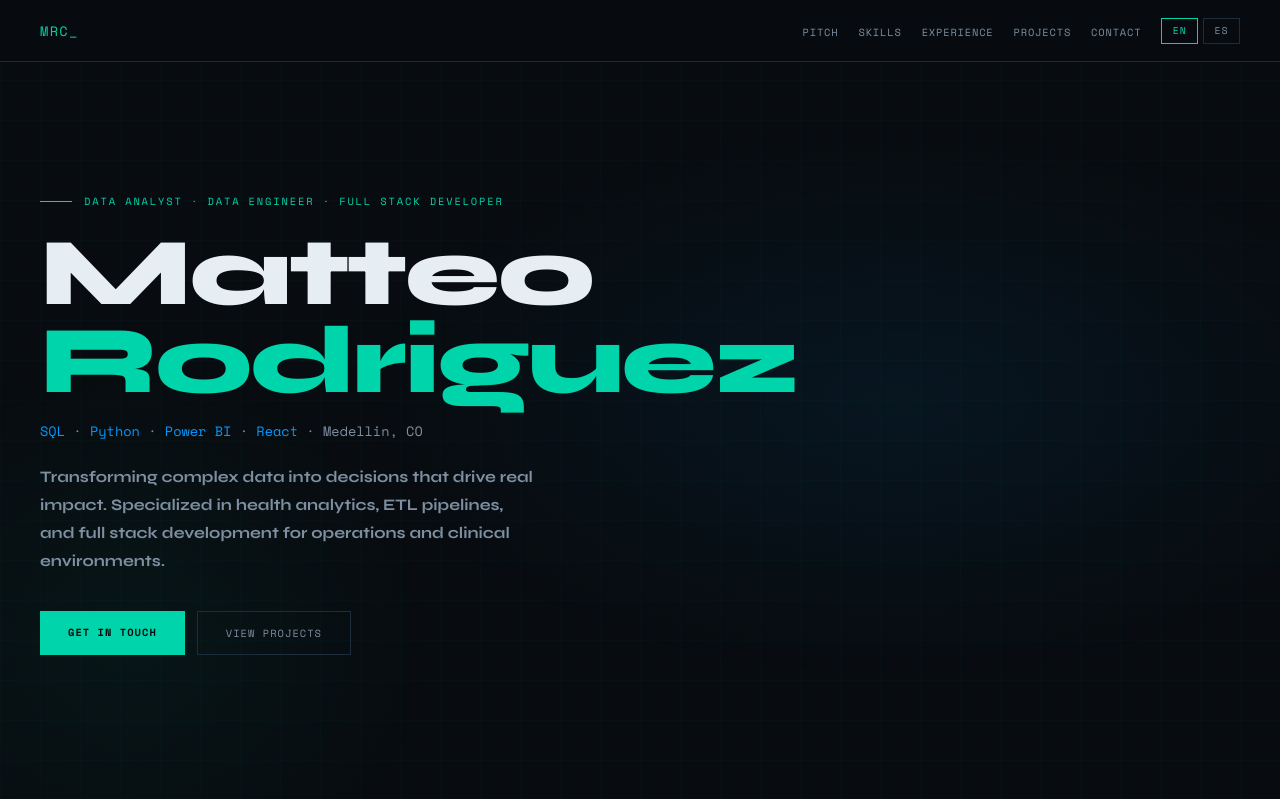
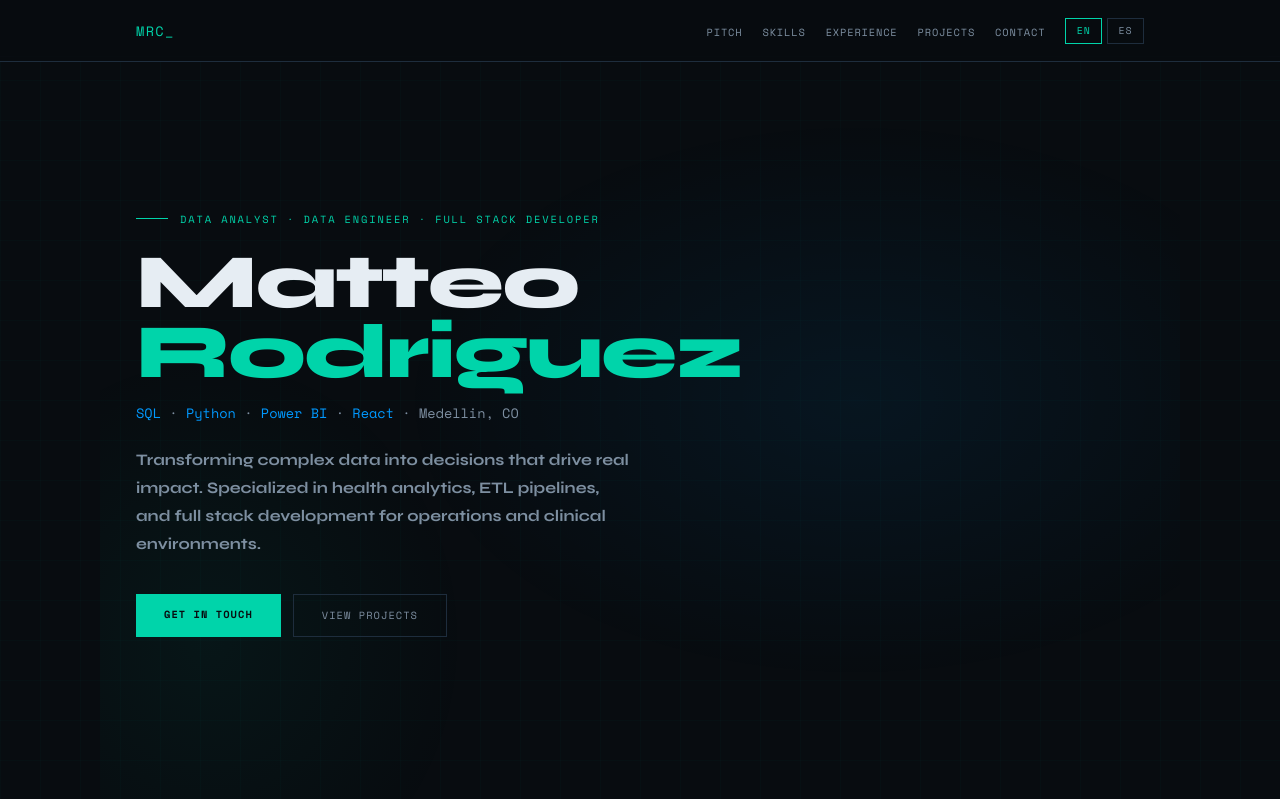
Before and after one commit to Mattroca22/-matteo-portfolio, a React (Vite) app: page / in a window 1280 px wide. Shown: the top 799 px of the page. Built offline with nearby package versions, Linux system fonts and the light colour scheme; no server answers.

Commit message:
Portfolio Last_v1

```diff
--- a/src/App.css
+++ b/src/App.css
@@ -1,12 +1,20 @@
 /* ── NAV ── */
 .nav {
   position: fixed; top: 0; left: 0; right: 0; z-index: 200;
-  display: flex; justify-content: space-between; align-items: center;
-  padding: 1.1rem 2.5rem;
   background: rgba(8,12,16,0.95); backdrop-filter: blur(14px);
   border-bottom: 1px solid var(--border);
 }
-.nav-logo { font-family: var(--mono); font-size: .85rem; color: var(--accent); letter-spacing: .1em; }
+.nav-inner {
+  max-width: var(--page-max, 1080px);
+  margin-inline: auto;
+  width: 100%;
+  padding: 1.1rem var(--page-pad-x, 1rem);
+  display: flex;
+  justify-content: space-between;
+  align-items: center;
+  gap: 1rem;
+}
+.nav-logo { font-family: var(--mono); font-size: .85rem; color: var(--accent); letter-spacing: .1em; flex-shrink: 0; }
 .blink { animation: blink 1s step-end infinite; }
 @keyframes blink { 50% { opacity: 0; } }
 
@@ -49,7 +57,7 @@
 .mobile-menu.open { max-height: 320px; padding: 1rem 0; }
 .mobile-menu a {
   font-family: var(--mono); font-size: .8rem; color: var(--muted); text-decoration: none;
-  text-transform: uppercase; letter-spacing: .1em; padding: .85rem 2rem; transition: all .2s;
+  text-transform: uppercase; letter-spacing: .1em; padding: .85rem var(--page-pad-x, 1rem); transition: all .2s;
   border-bottom: 1px solid var(--border);
 }
 .mobile-menu a:hover { color: var(--accent); background: rgba(0,212,170,.04); }
@@ -57,7 +65,10 @@
 /* ── HERO ── */
 .hero {
   min-height: 100svh; display: flex; align-items: center;
-  padding: 6rem 2.5rem 3rem; position: relative; overflow: hidden;
+  padding: 6rem var(--page-pad-x, 1rem) 3rem; position: relative; overflow: hidden;
+  box-sizing: border-box;
+  max-width: var(--page-max, 1080px);
+  margin-inline: auto;
 }
 .hero-bg {
   position: absolute; inset: 0;
@@ -73,7 +84,7 @@
 }
 .hero-tag::before { content: ''; width: 32px; height: 1px; background: var(--accent); flex-shrink: 0; }
 .hero-name {
-  font-size: clamp(2.8rem, 8vw, 6rem); font-weight: 800;
+  font-size: clamp(2.4rem, 6vw, 5rem); font-weight: 800;
   line-height: .92; letter-spacing: -.025em; margin-bottom: .9rem;
 }
 .hero-name span { color: var(--accent); }
@@ -98,6 +109,9 @@
   display: flex; gap: 0; flex-wrap: nowrap; overflow-x: auto; scrollbar-width: none;
   background: var(--surface); border-top: 1px solid var(--border); border-bottom: 1px solid var(--border);
   position: relative; z-index: 1;
+  box-sizing: border-box;
+  max-width: var(--page-max, 1080px);
+  margin-inline: auto;
 }
 .stats-bar::-webkit-scrollbar { display: none; }
 .stat {
@@ -110,7 +124,14 @@
 .stat-label { font-family: var(--mono); font-size: .58rem; color: var(--muted); text-transform: uppercase; letter-spacing: .08em; line-height: 1.4; }
 
 /* ── SECTIONS ── */
-section { padding: 4.5rem 2.5rem; position: relative; z-index: 1; }
+section {
+  padding: 4.5rem var(--page-pad-x, 1rem);
+  position: relative;
+  z-index: 1;
+  box-sizing: border-box;
+  max-width: var(--page-max, 1080px);
+  margin-inline: auto;
+}
 .section-alt { background: var(--surface); border-top: 1px solid var(--border); border-bottom: 1px solid var(--border); }
 .section-tag { font-family: var(--mono); font-size: .6rem; color: var(--accent); letter-spacing: .25em; text-transform: uppercase; margin-bottom: .6rem; }
 .section-title { font-size: clamp(1.8rem, 4vw, 2.8rem); font-weight: 800; letter-spacing: -.02em; margin-bottom: 2.5rem; line-height: 1; }
@@ -132,7 +153,8 @@ section { padding: 4.5rem 2.5rem; position: relative; z-index: 1; }
 
 /* ── SKILLS ── */
 .skills-grid {
-  display: grid; grid-template-columns: repeat(auto-fit, minmax(220px, 1fr));
+  display: grid;
+  grid-template-columns: repeat(auto-fill, minmax(min(240px, 100%), 1fr));
   gap: 1px; background: var(--border); border: 1px solid var(--border);
 }
 .skill-card { background: var(--surface); padding: 1.75rem; transition: background .2s; }
@@ -156,7 +178,8 @@ section { padding: 4.5rem 2.5rem; position: relative; z-index: 1; }
 
 /* ── PROJECTS ── */
 .projects-grid {
-  display: grid; grid-template-columns: repeat(auto-fit, minmax(280px, 1fr));
+  display: grid;
+  grid-template-columns: repeat(auto-fill, minmax(min(280px, 100%), 1fr));
   gap: 1px; background: var(--border); border: 1px solid var(--border);
 }
 .project-card { background: var(--surface); padding: 2.25rem; transition: background .2s; position: relative; overflow: hidden; }
@@ -272,9 +295,15 @@ section { padding: 4.5rem 2.5rem; position: relative; z-index: 1; }
 
 /* ── FOOTER ── */
 footer {
-  padding: 1.75rem 2.5rem; display: flex; justify-content: space-between; align-items: center;
+  padding: 1.75rem var(--page-pad-x, 1rem);
+  display: flex;
+  justify-content: space-between;
+  align-items: center;
   border-top: 1px solid var(--border); font-family: var(--mono); font-size: .65rem; color: var(--muted);
   flex-wrap: wrap; gap: .5rem; position: relative; z-index: 1;
+  box-sizing: border-box;
+  max-width: var(--page-max, 1080px);
+  margin-inline: auto;
 }
 
 /* ── FADE IN ── */
@@ -285,23 +314,31 @@ footer {
    RESPONSIVE — genuine mobile-first
    ━━━━━━━━━━━━━━━━━━━━━━━━━━━━━━━━━━━━ */
 
-/* Tablet (≤ 900px) */
-@media (max-width: 900px) {
-  .pitch-layout { grid-template-columns: 1fr; gap: 2.5rem; }
-  .contact-grid { grid-template-columns: 1fr; gap: 2.5rem; }
+@media (max-width: 1100px) {
+  .nav-links { gap: .75rem; }
+  .nav-links a { letter-spacing: .06em; }
 }
 
-/* Mobile (≤ 640px) */
+/* Tablets / laptops (≤1024px) */
+@media (max-width: 1024px) {
+  .pitch-layout { grid-template-columns: 1fr; gap: 2.25rem; }
+  .contact-grid { grid-template-columns: 1fr; gap: 2.25rem; }
+}
+
+/* Narrow nav (≤900px): hamburger */
+@media (max-width: 900px) {
+  .desktop-only { display: none !important; }
+  .mobile-nav-right { display: flex; align-items: center; }
+}
+
+/* Mobile (≤640px) */
 @media (max-width: 640px) {
-  .nav { padding: .9rem 1.25rem; }
-  .desktop-only { display: none !important; }
-  .mobile-nav-right { display: flex; }
-
-  .hero { padding: 5.5rem 1.25rem 2.5rem; min-height: 100svh; }
+  .nav-inner { padding: .9rem var(--page-pad-x, 1rem); }
+  .hero { padding: 5.5rem var(--page-pad-x, 1rem) 2.5rem; min-height: 100svh; }
   .hero-name { font-size: clamp(2.4rem, 11vw, 3.5rem); }
   .hero-desc { font-size: .92rem; }
 
-  section { padding: 3.5rem 1.25rem; }
+  section { padding: 3.5rem var(--page-pad-x, 1rem); }
 
   .stats-bar { flex-wrap: nowrap; }
   .stat { padding: 1.1rem 1rem; flex: 0 0 auto; }
@@ -318,5 +355,11 @@ footer {
   .contact-grid { gap: 2rem; }
   .code-block { font-size: .68rem; padding: 1.25rem; }
 
-  footer { flex-direction: column; text-align: center; padding: 1.25rem; }
+  footer { flex-direction: column; text-align: center; padding: 1.25rem var(--page-pad-x, 1rem); }
 }
+
+/* Fluid type on very narrow screens */
+@media (max-width: 380px) {
+  .section-title { font-size: clamp(1.55rem, 8vw, 2.2rem); }
+  .contact-tab { font-size: .55rem; letter-spacing: .06em; }
+}
--- a/src/App.jsx
+++ b/src/App.jsx
@@ -92,6 +92,7 @@ export default function App() {
     <>
       {/* NAV */}
       <nav className="nav">
+        <div className="nav-inner">
           <div className="nav-logo">MRC<span className="blink">_</span></div>
 
           {/* Desktop links */}
@@ -116,6 +117,7 @@ export default function App() {
               <span className={menuOpen ? 'open' : ''} />
               <span className={menuOpen ? 'open' : ''} />
             </button>
+          </div>
         </div>
       </nav>
 
--- a/src/index.css
+++ b/src/index.css
@@ -9,10 +9,16 @@
   --muted: #7d8fa1;
   --mono: 'Space Mono', monospace;
   --sans: 'Syne', sans-serif;
+
+  --page-max: 1080px;
+  --page-pad-x: clamp(1rem, 5vw, 2.25rem);
 }
 
 *, *::before, *::after { box-sizing: border-box; margin: 0; padding: 0; }
-html { scroll-behavior: smooth; }
+html {
+  scroll-behavior: smooth;
+  -webkit-text-size-adjust: 100%;
+}
 
 body {
   background: var(--bg);
@@ -20,6 +26,11 @@ body {
   font-family: var(--sans);
   overflow-x: hidden;
   cursor: auto;
+}
+
+#root {
+  position: relative;
+  z-index: 1;
 }
 
 body::before {
```
Lines whose indentation alone changed are shown as unchanged.
